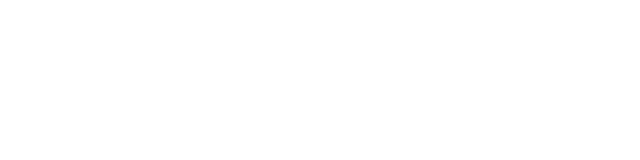
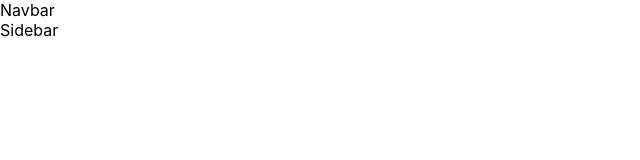
Before and after one commit to Davidcastel26/pjt2022, a Next.js app: page / in a window 1280 px wide. Shown: the top 160 px of the page, without its empty margins (0-640 px from the left). Built offline with nearby package versions, Linux system fonts and the light colour scheme.

Commit message:
Update _app.tsx

```diff
--- a/pages/_app.tsx
+++ b/pages/_app.tsx
@@ -1,8 +1,30 @@
 import '../styles/globals.css'
+import {useState, useEffect} from 'react'
 import type { AppProps } from 'next/app'
 
 const MyApp = ({ Component, pageProps }: AppProps) => {
-  return <Component {...pageProps} />
+
+  const [isSSR, setIsSSR] = useState(true)
+
+  useEffect( () => {
+    setIsSSR(false)
+  },[])
+
+  if(isSSR) return null;
+
+  return(
+    <div>
+      Navbar
+      {/* flex gap-6 md:gap-20 */}
+      <div>
+        {/* h-92vh overflox-hidden xl hover:overflow-auto */}
+        <div>
+          Sidebar
+        </div>
+      </div>
+      <Component {...pageProps} />
+    </div>
+  )
 }
 
 export default MyApp
```
